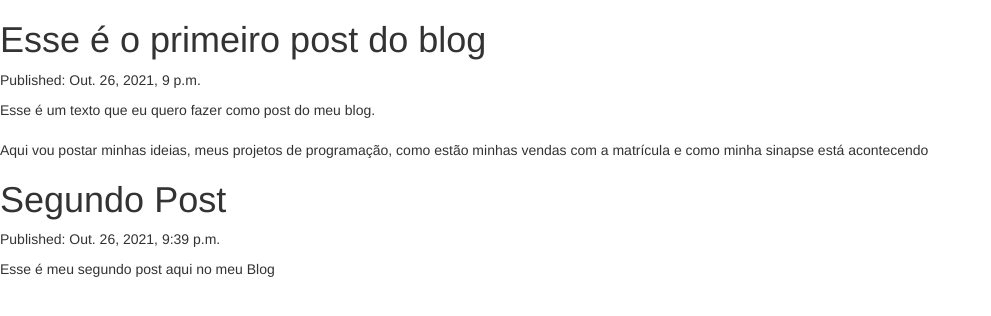
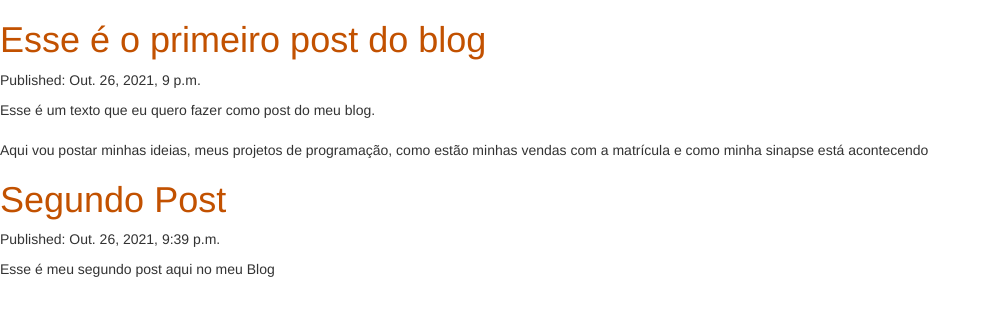
Before and after one commit to leandrofreire13/mysite, a Django app: page / in a window 1280 px wide. Shown: the top 316 px of the page, without its empty margins (0-991 px from the left). Run offline with Django 3.2, Linux system fonts and the light colour scheme; data comes from the database, SQL or seed files in the repository; some libraries are stand-ins or nearby versions.

Commit message:
Colocando estilo no arquivo estatico

```diff
--- /dev/null
+++ b/blog/static/css/blog.css
@@ -0,0 +1,3 @@
+h1, a, h2, a{
+    color: #C25100;
+}
--- a/blog/templates/blog/post_list.html
+++ b/blog/templates/blog/post_list.html
@@ -1,10 +1,12 @@
-<!DOCTYPE html>
+{% load static %}
 <html lang="en">
 <head>
     <meta charset="UTF-8">
     <title>Blog do Leandro - Feito em Django</title>
     <link rel="stylesheet" href="//maxcdn.bootstrapcdn.com/bootstrap/3.2.0/css/bootstrap.min.css">
     <link rel="stylesheet" href="//maxcdn.bootstrapcdn.com/bootstrap/3.2.0/css/bootstrap-theme.min.css">
+    <link rel="stylesheet" href="{% static 'css/blog.css' %}">
+
 </head>
 <body>
     {% for post in posts %}
```
